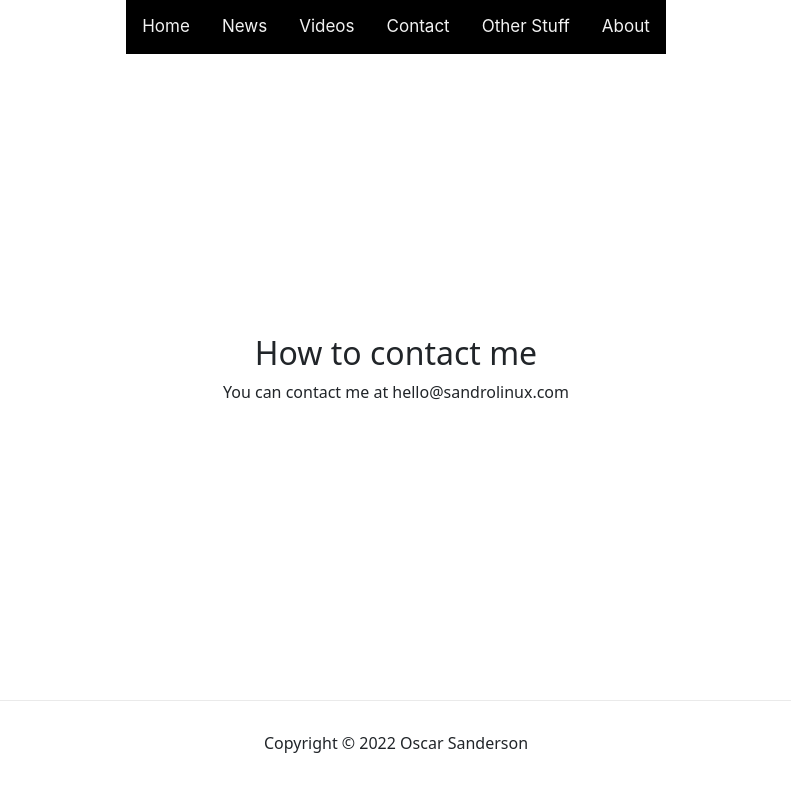
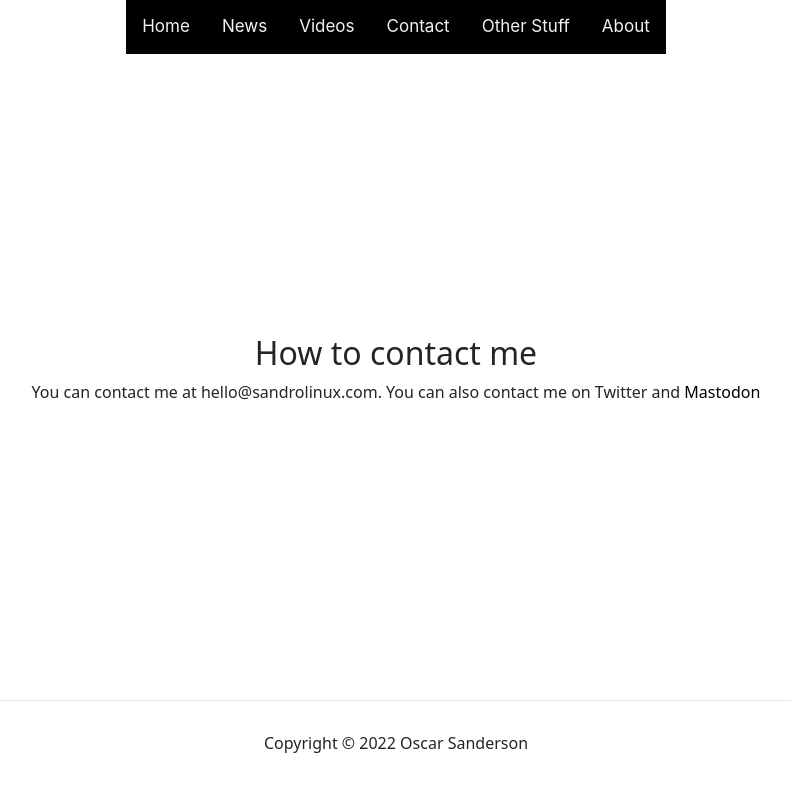
Before and after one commit to SandroLinux/sandrolinux.com, a Next.js app: page /contactme in a window 1280 px wide. Shown: the top 792 px of the page, without its empty margins (244-1035 px from the left). Built offline with nearby package versions, Linux system fonts and the light colour scheme.

Commit message:
Adds link to mastodon

```diff
--- a/pages/contactme.js
+++ b/pages/contactme.js
@@ -10,7 +10,7 @@ export default function Home() {
       <Header></Header>
       <main className={styles.main}>
       <h2>How to contact me</h2>
-      <p>You can contact me at hello@sandrolinux.com</p>
+      <p>You can contact me at hello@sandrolinux.com. You can also contact me on Twitter and <a rel="me" href="https://masthead.social/@sandrolinux">Mastodon</a></p>
       </main>
       <Footer></Footer>
     </div>
```
